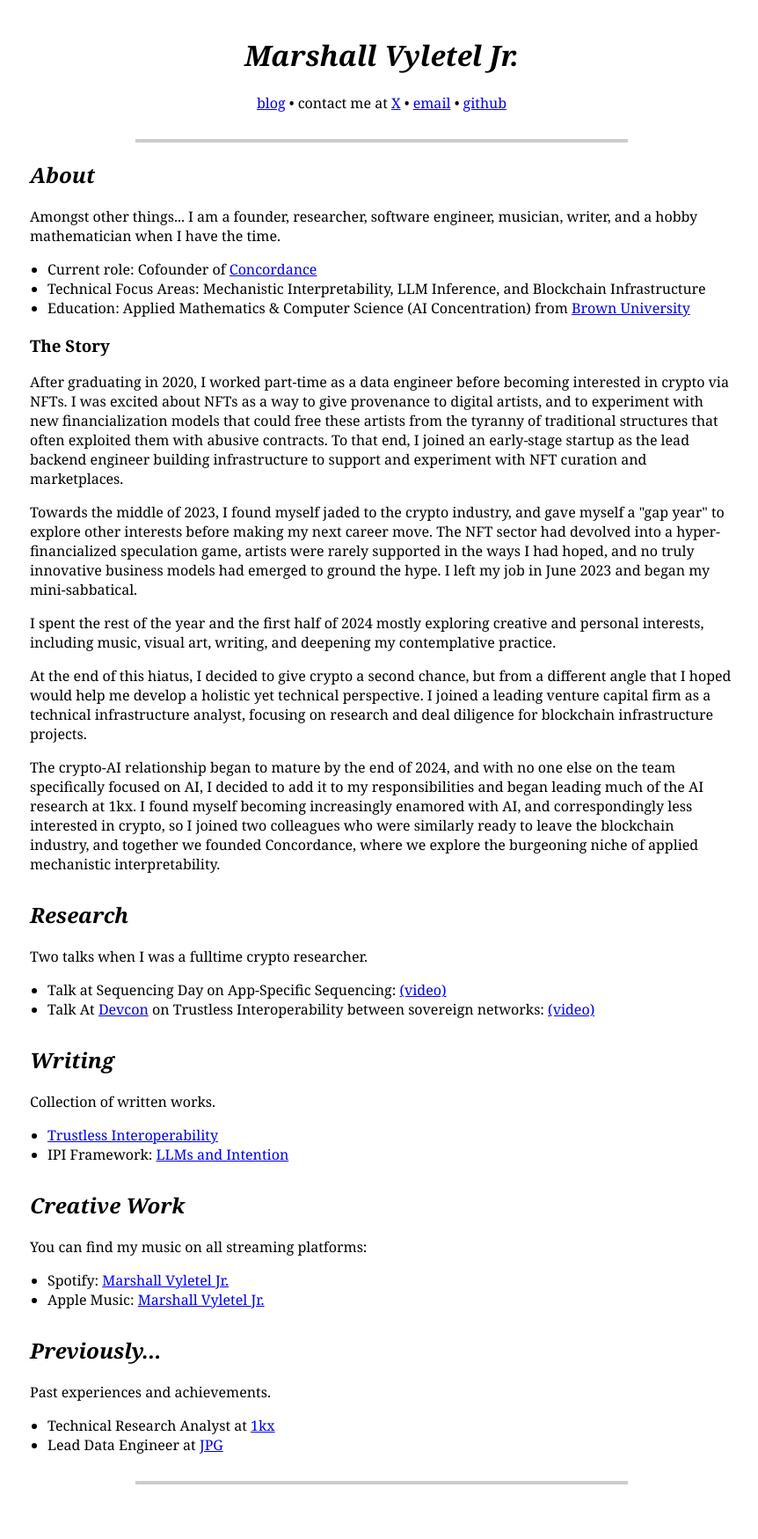
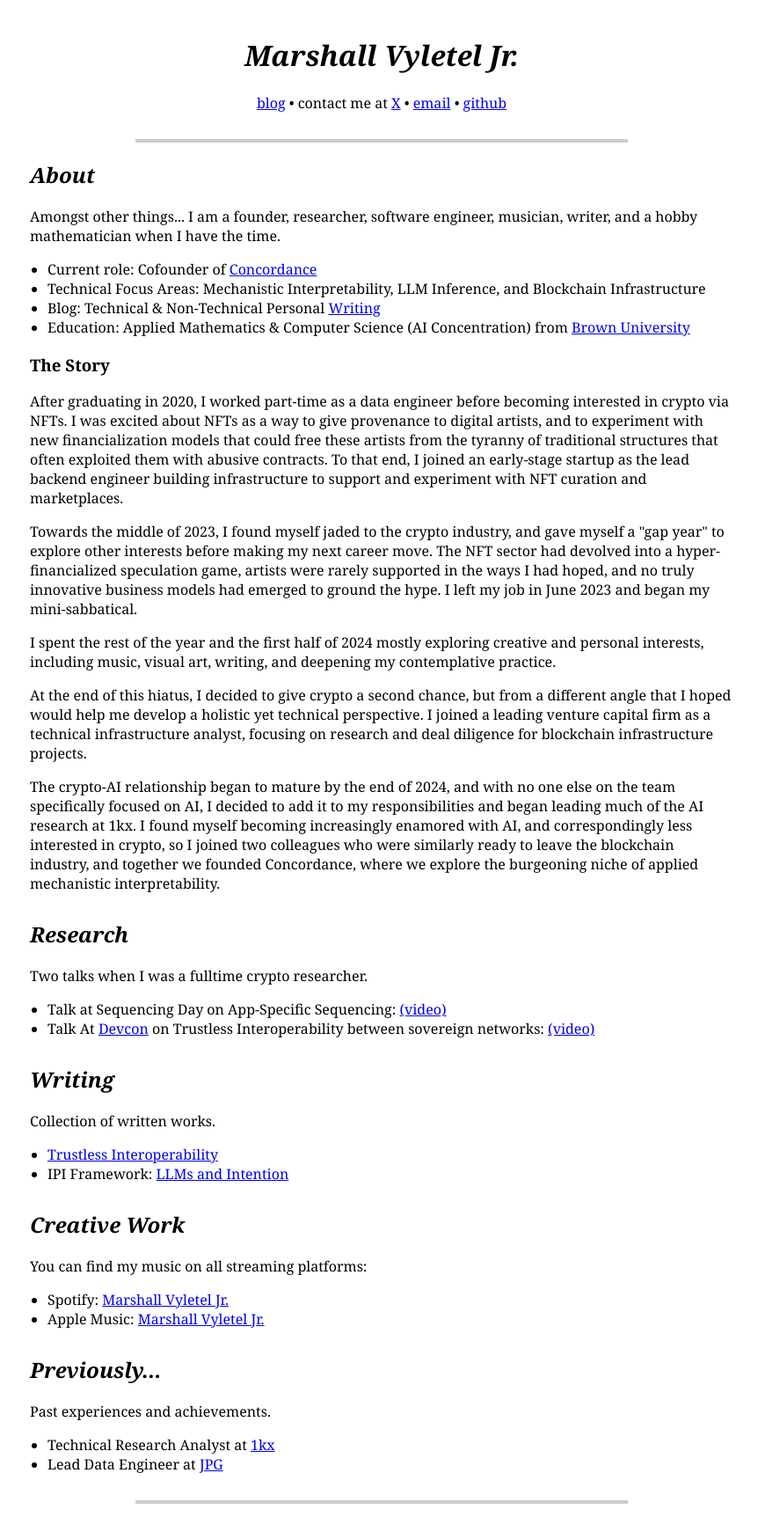
Before and after one commit to mvyleteljr/mvyleteljr.github.io, a Jekyll site: the page index.html, which Jekyll copies as it is, in a window 1280 px wide. Shown: the whole page at 88% size, without its empty margins (206-1068 px from the left). Built offline with Jekyll 4.4.1, drawn with Linux system fonts in a browser that asks for light colours; before the commit the page ends 1727 px from its top, so only the background shows below that.

Commit message:
push new test

```diff
--- a/index.html
+++ b/index.html
@@ -63,8 +63,7 @@
             <h1>Marshall Vyletel Jr.</h1>
             <p style="text-align: center; margin-bottom: 30px">
                 <a href="/blog/">blog</a>
-                •
-                contact me at
+                • contact me at
                 <a href="https://x.com/mvyletel_jr" target="_blank">X</a> •
                 <a href="mailto:marshallvyleteljr@gmail.com" target="_blank"
                     >email</a
@@ -92,6 +91,10 @@
                     <li>
                         Technical Focus Areas: Mechanistic Interpretability, LLM
                         Inference, and Blockchain Infrastructure
+                    </li>
+                    <li>
+                        Blog: Technical & Non-Technical Personal
+                        <a href="/blog/">Writing</a>
                     </li>
                     <li>
                         Education: Applied Mathematics & Computer Science (AI
```
